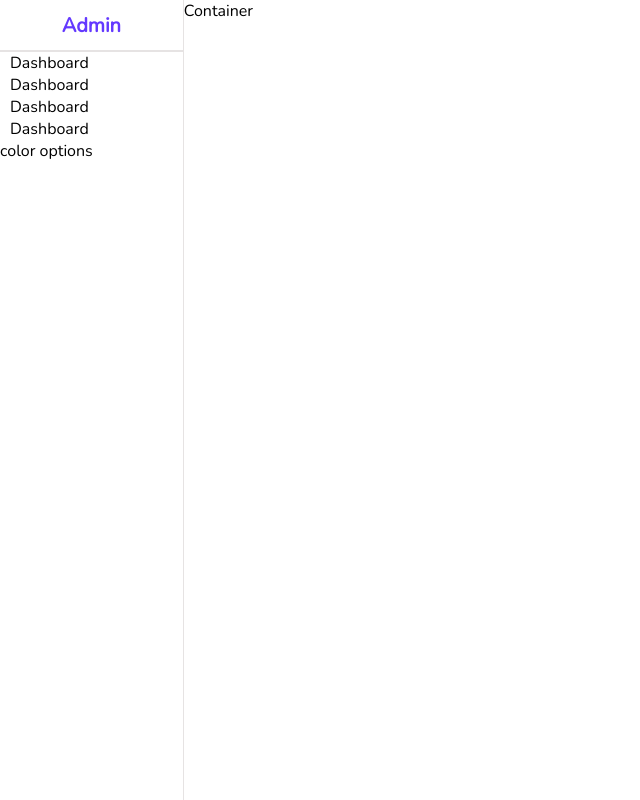
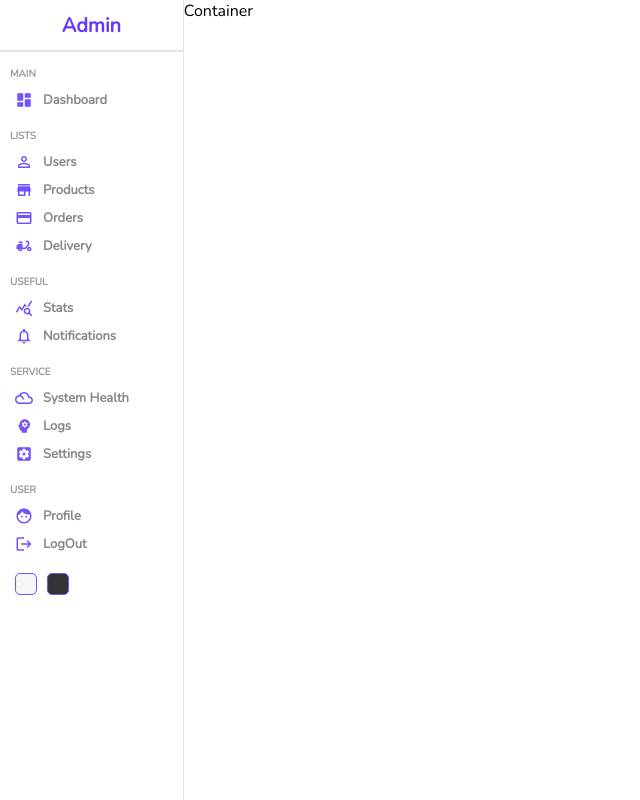
Before and after one commit to PaulGuillen/DashBoardReact, a React (Create React App) app: page / in a window 1280 px wide. Shown: the whole page, without its empty margins (0-640 px from the left). Built offline with nearby package versions, Linux system fonts and the light colour scheme.

Commit message:
sidebar created

```diff
--- a/src/components/sidebar/Sidebar.jsx
+++ b/src/components/sidebar/Sidebar.jsx
@@ -1,4 +1,16 @@
 import "./sidebar.scss"
+import DashboardIcon from '@mui/icons-material/Dashboard';
+import PersonOutlineIcon from '@mui/icons-material/PersonOutline';
+import StoreIcon from '@mui/icons-material/Store';
+import CreditCardIcon from '@mui/icons-material/CreditCard';
+import DeliveryDiningIcon from '@mui/icons-material/DeliveryDining';
+import QueryStatsIcon from '@mui/icons-material/QueryStats';
+import NotificationsNoneIcon from '@mui/icons-material/NotificationsNone';
+import FilterDramaIcon from '@mui/icons-material/FilterDrama';
+import PsychologyIcon from '@mui/icons-material/Psychology';
+import SettingsApplicationsIcon from '@mui/icons-material/SettingsApplications';
+import FaceIcon from '@mui/icons-material/Face';
+import LogoutIcon from '@mui/icons-material/Logout';
 
 const Sidebar = () => {
     return(
@@ -9,19 +21,90 @@
             <hr></hr>
             <div className="center">
                 <ul>
-                    <li><span>Dashboard</span></li>
+                    <p className="title">MAIN</p>
+                    <li>
+                        <DashboardIcon className="icon"/>
+                        <span>Dashboard</span>
+                    </li>
                 </ul>
                 <ul>
-                    <li><span>Dashboard</span></li>
+                <p className="title">LISTS</p>
+                    <li>
+                        <PersonOutlineIcon className="icon"/>
+                        <span>Users</span>
+                    </li>
                 </ul>
                 <ul>
-                    <li><span>Dashboard</span></li>
+                    <li>
+                        <StoreIcon className="icon"/>
+                        <span>Products</span>
+                    </li>
                 </ul>
                 <ul>
-                    <li><span>Dashboard</span></li>
+                    <li>
+                        <CreditCardIcon className="icon" />
+                        <span>Orders</span
+                    ></li>
                 </ul>
+                <ul>
+                    <li>
+                        <DeliveryDiningIcon className="icon"/>
+                        <span>Delivery</span>
+                    </li>
+                    <p className="title">USEFUL</p>
+                </ul>
+
+                <ul>
+                    <li>
+                        <QueryStatsIcon className="icon"/>
+                        <span>Stats</span>
+                    </li>
+                </ul>
+                <ul>
+                    <li>
+                        <NotificationsNoneIcon className="icon"/>
+                        <span>Notifications</span>
+                    </li>
+                    <p className="title">SERVICE</p>
+                </ul>
+                <ul>
+                    <li>
+                        <FilterDramaIcon className="icon"/>
+                        <span>System Health</span>
+                     </li>
+                </ul>
+                <ul>
+                    <li>
+                        <PsychologyIcon className="icon"/>
+                        <span>Logs</span>
+                    </li>
+                </ul>
+                <ul>
+                    <li>
+                        <SettingsApplicationsIcon className="icon"/>
+                        <span>Settings</span>
+                    </li>
+                    <p className="title">USER</p>
+                </ul>
+
+                <ul>
+                    <li>
+                        <FaceIcon className="icon"/>
+                        <span>Profile</span>
+                    </li>
+                </ul>
+                <ul>
+                    <li>
+                        <LogoutIcon className="icon"/>
+                        <span>LogOut</span>
+                    </li>
+                </ul>
+
             </div>
-            <div className="bottom"> color options</div>
+            <div className="bottom">
+                <div className="colorOption"></div>
+                <div className="colorOption"></div>
+            </div>
         </div>
     )
 }
--- a/src/components/sidebar/sidebar.scss
+++ b/src/components/sidebar/sidebar.scss
@@ -30,6 +30,63 @@
             list-style: none;
             margin: 0;
             padding: 0;
+
+            .title{
+                font-size: 10px;
+                font-weight: bold;
+                color: #999;
+                margin-top: 15px;
+                margin-bottom: 5px;
+            }
+
+            li{
+                display: flex;
+                align-items: center;
+                padding: 5px;
+                cursor: pointer;
+
+                &:hover{
+                    background-color: #ece8ff;
+                }
+
+                .icon{
+                    font-size: 18px;
+                    color: #7451f8;
+                }
+
+                span{
+                    font-size: 13px;
+                    font-weight: 600;
+                    color: #888;
+                    margin-left: 10px;
+                }
+            }
+        }
+    }
+
+    .bottom{
+        display: flex;
+        align-items: center;
+        margin: 10px;
+
+        .colorOption{
+            width: 20px;
+            height: 20px;
+            border-radius: 5px;
+            border: 1px solid #7451f8;
+            cursor: pointer;
+            margin: 5px;
+
+            &:nth-child(1){
+                background-color: whitesmoke;
+            }
+            &:nth-child(2){
+                background-color: #333;
+            }
+
+            &:nth-child(3){
+                background-color: darkblue;
+            }
         }
     }
 
```
